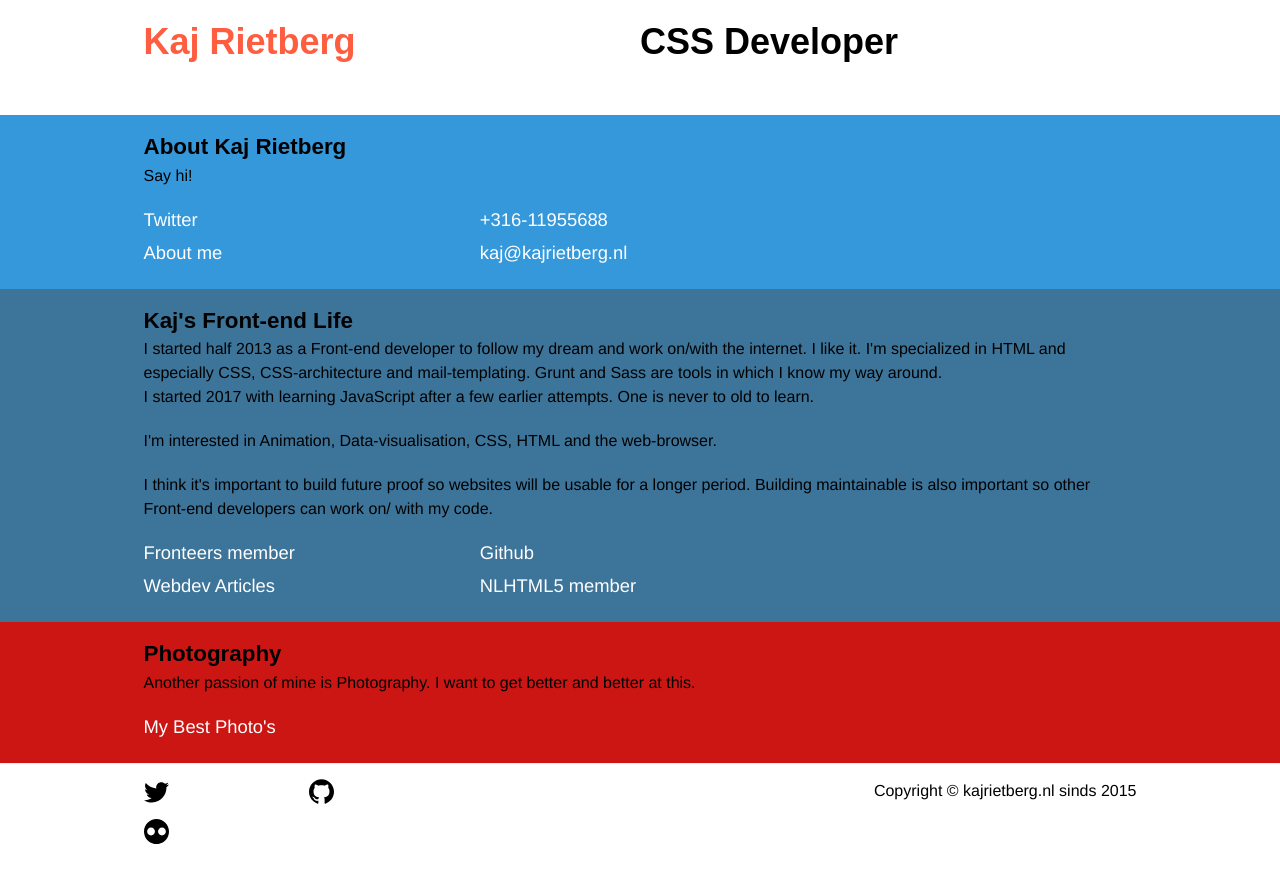
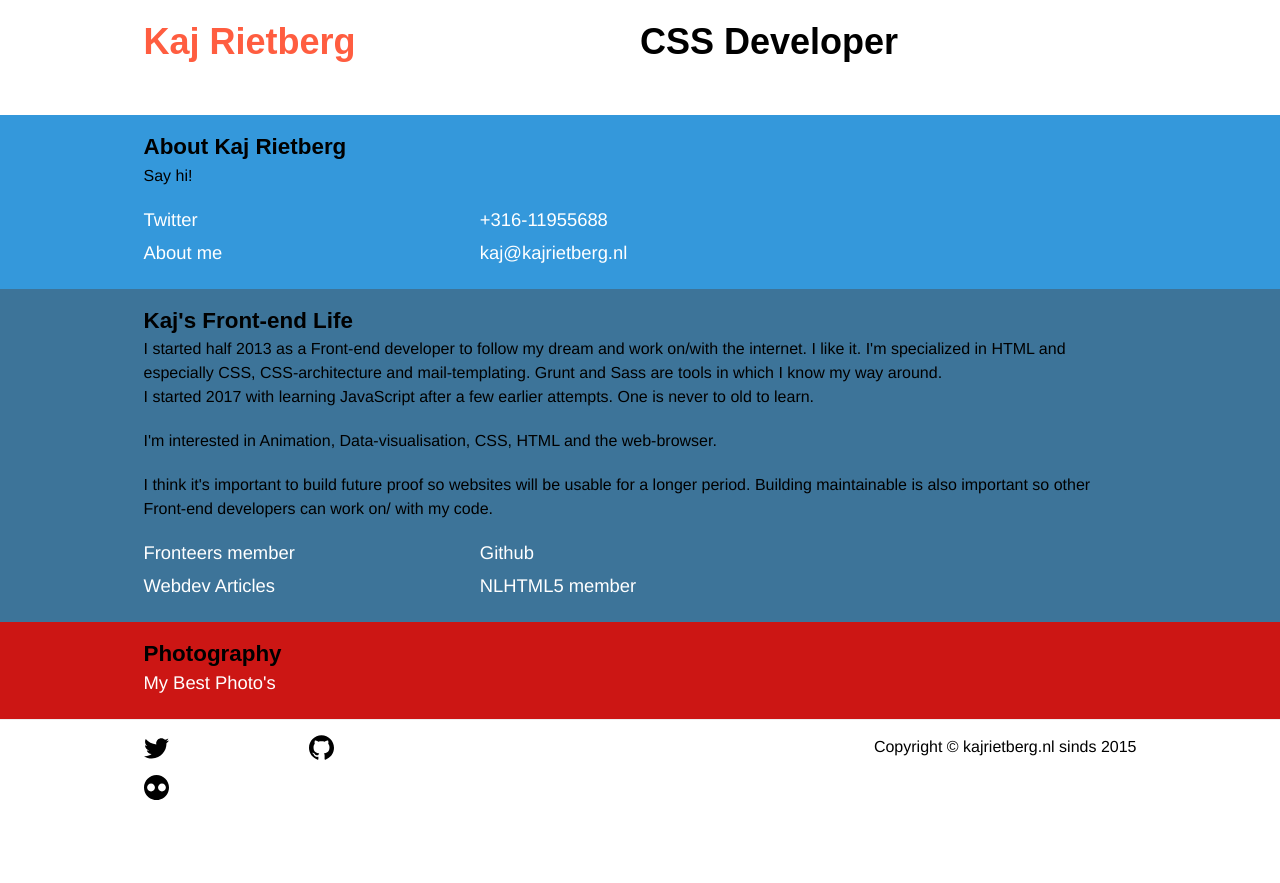
Before and after one commit to kajrietberg/kajrietberg.nl, a Jekyll site: the page built from index.html, in a window 1280 px wide. Shown: the top 883 px of the page. Built offline with Jekyll 4.4.1, drawn with Linux system fonts in a browser that asks for light colours; some web fonts are replaced.

Commit message:
no message

```diff
--- a/_config.yml
+++ b/_config.yml
@@ -1,9 +1,9 @@
 # Site settings
 title: Kaj Rietberg
 email: kaj@kajrietberg.nl
-description: "Front-end developer, photography and mountainbike enthousiastic"
+description: "Front-end developer, mountainbike and football enthousiastic"
 baseurl: ""
-url: "http://kajrietberg.nl"
+url: "https://kajrietberg.nl"
 twitter_username: Kajrietberg
 github_username:  kajrietberg
 
--- a/index.html
+++ b/index.html
@@ -68,10 +68,6 @@ page-class: page--home
 					Photography
 				</h2>
 
-				<p>
-					Another passion of mine is Photography. I want to get better and better at this.
-				</p>
-
 				<ul>
 					<li><a href="photography.html" itemprop="url">My Best Photo's</a></li>
 				</ul>
```
